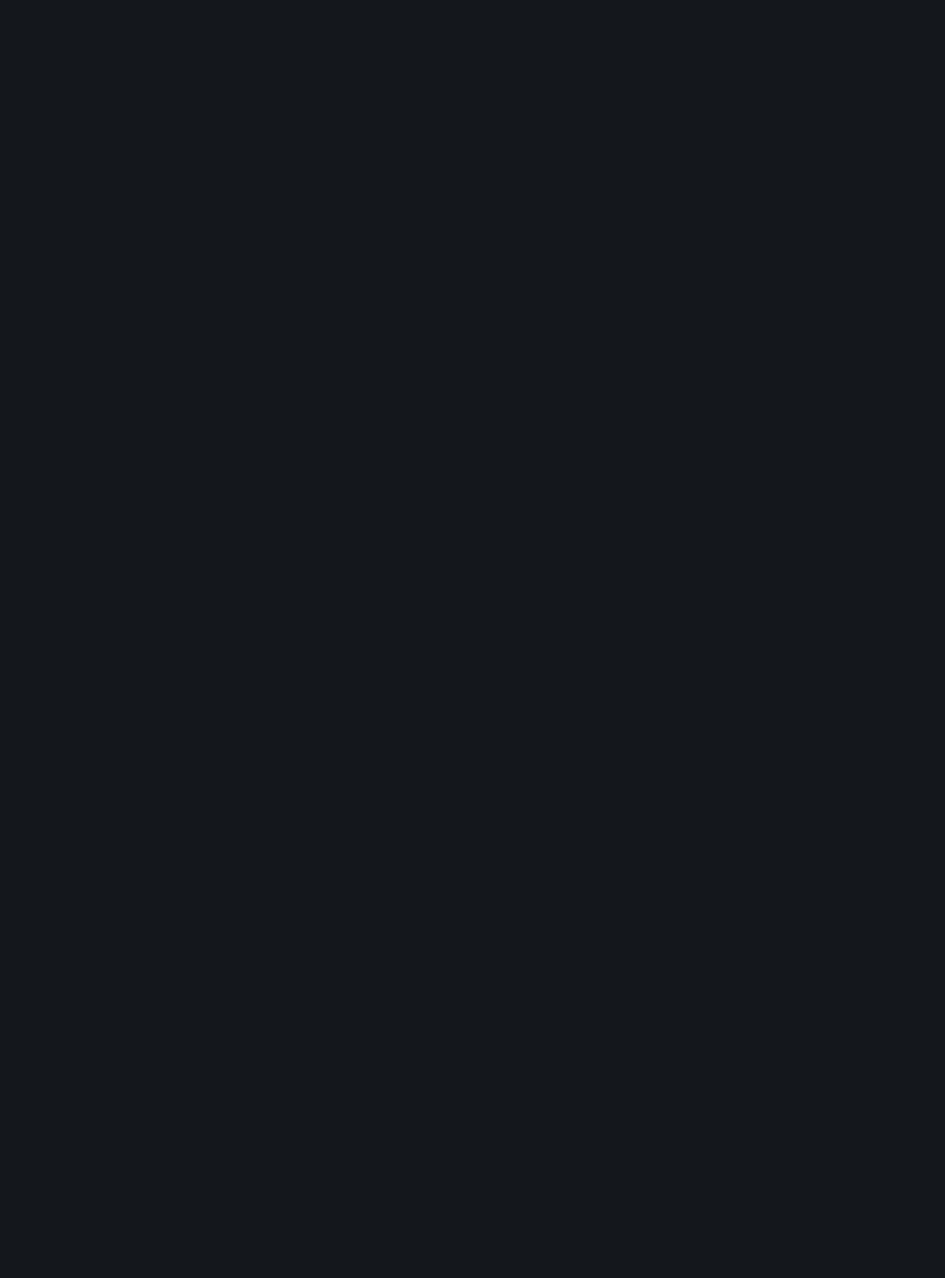
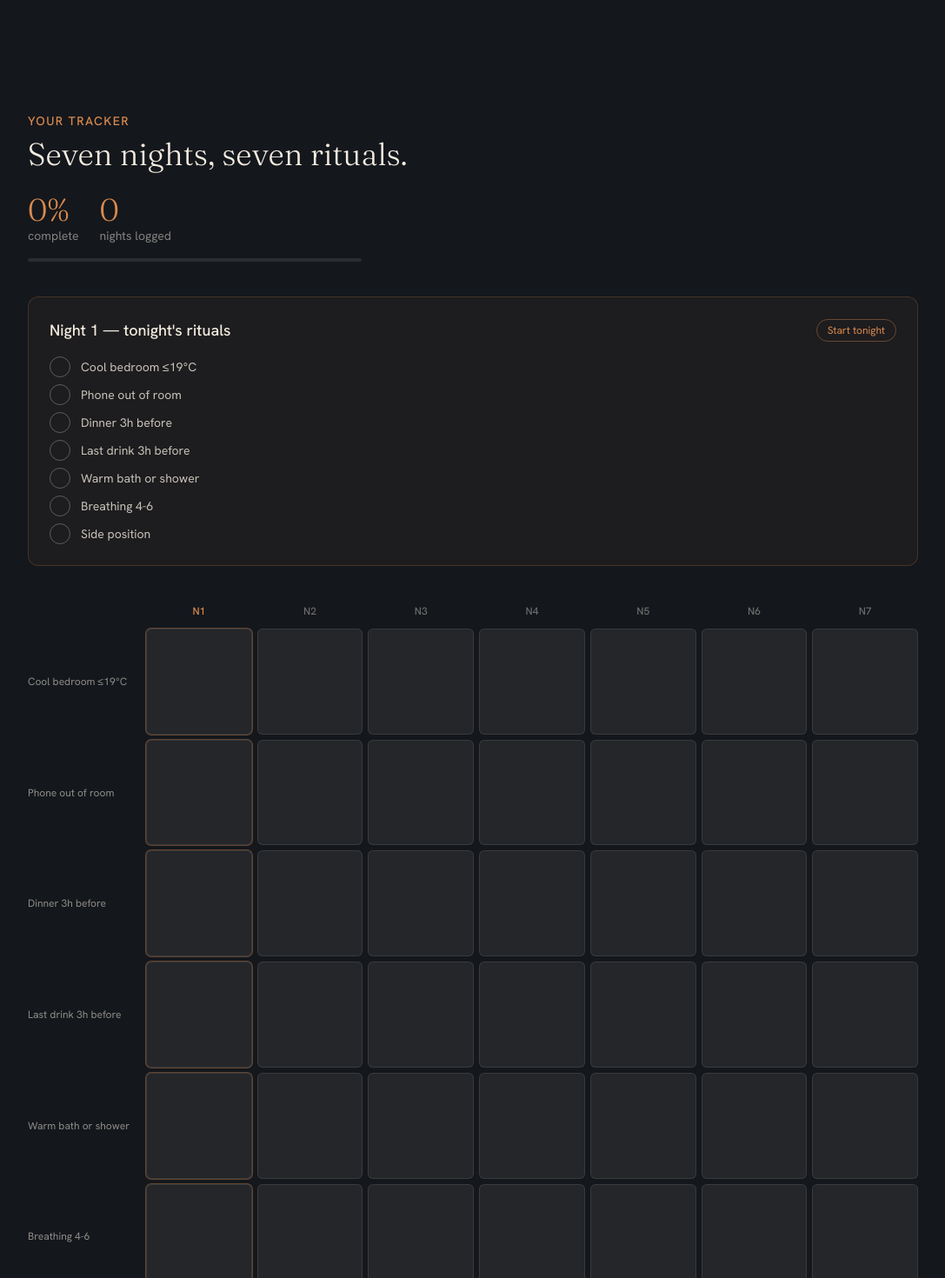
Before and after one commit to MSTELGEN/Website-builder, a Next.js app: page / in a window 1280 px wide. Shown: the part 9220-10690 px from the top of the page at 87% size, without its empty margins (96-1183 px from the left). Built offline with nearby package versions, Linux system fonts and the light colour scheme.

Commit message:
Fix invisible tracker grid — remove stray reveal class on inner elements
https://claude.ai/code/session_01Tbv9psmY54YvfLAuyjkcoj

```diff
--- a/components/Tracker.tsx
+++ b/components/Tracker.tsx
@@ -179,7 +179,7 @@ export default function Tracker() {
     <section id="tracker" className="py-20 px-5 scroll-mt-20" aria-label="Sleep reset tracker">
       <div className="mx-auto max-w-5xl">
         {/* Header */}
-        <div className="mb-10 reveal">
+        <div className="mb-10">
           <p className="text-ember text-sm font-medium tracking-widest uppercase mb-2">
             Your tracker
           </p>
@@ -223,7 +223,7 @@ export default function Tracker() {
         </div>
 
         {/* Tonight's focus */}
-        <div className="mb-10 rounded-xl border border-ember/20 bg-ember/5 p-6 reveal">
+        <div className="mb-10 rounded-xl border border-ember/20 bg-ember/5 p-6">
           <div className="flex items-center justify-between flex-wrap gap-3 mb-4">
             <h3 className="text-lg font-medium text-paper">
               Night {todayNight + 1} — tonight&apos;s rituals
@@ -277,7 +277,7 @@ export default function Tracker() {
         </div>
 
         {/* Full 7×7 grid */}
-        <div className="reveal overflow-x-auto -mx-5 px-5">
+        <div className="overflow-x-auto -mx-5 px-5">
           <div className="min-w-[460px]">
             {/* Column headers */}
             <div className="grid gap-1.5 mb-2" style={{ gridTemplateColumns: "minmax(130px,1fr) repeat(7, 1fr)" }}>
```
